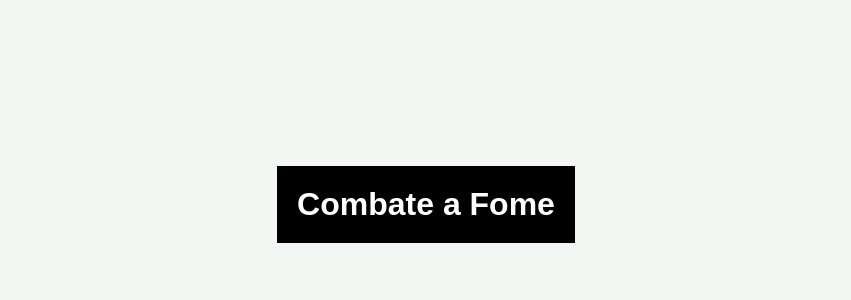
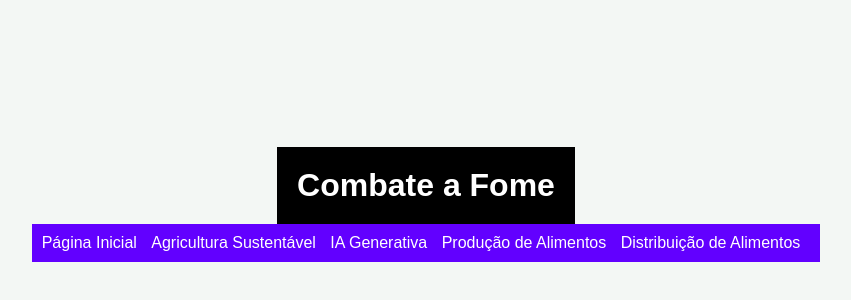
Before and after one commit to fTarga/HTML-Global, a plain HTML site: page ia.html in a window 1280 px wide. Shown: the part 196-496 px from the top of the page, without its empty margins (214-1065 px from the left). Drawn offline with Linux system fonts and the light colour scheme.

Commit message:
criei menu

```diff
--- a/ia.html
+++ b/ia.html
@@ -13,5 +13,14 @@
       </header>
 
 
+      <nav>
+        <ul>
+          <li><a href="index.html">Página Inicial</a></li>
+          <li><a href="agricultura.html">Agricultura Sustentável</a></li>
+          <li><a href="ia.html">IA Generativa</a></li>
+          <li><a href="producao.html">Produção de Alimentos</a></li>
+          <li><a href="distribuicao.html">Distribuição de Alimentos</a></li>
+        </ul>
+      </nav>
 </body>
 </html>
```
